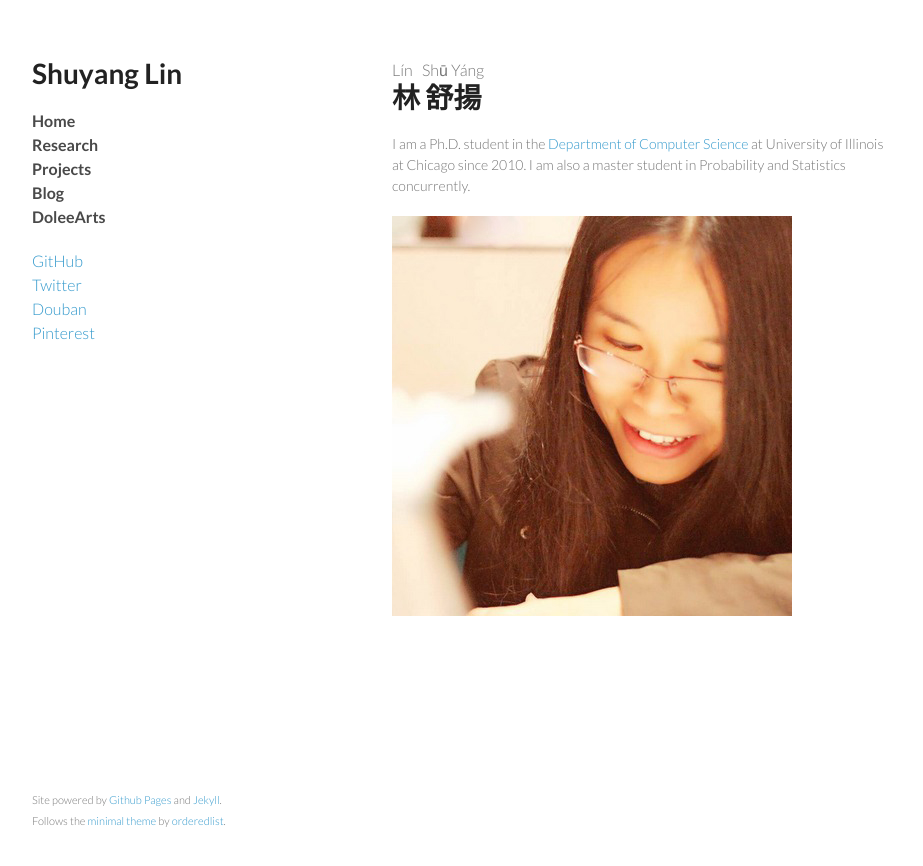
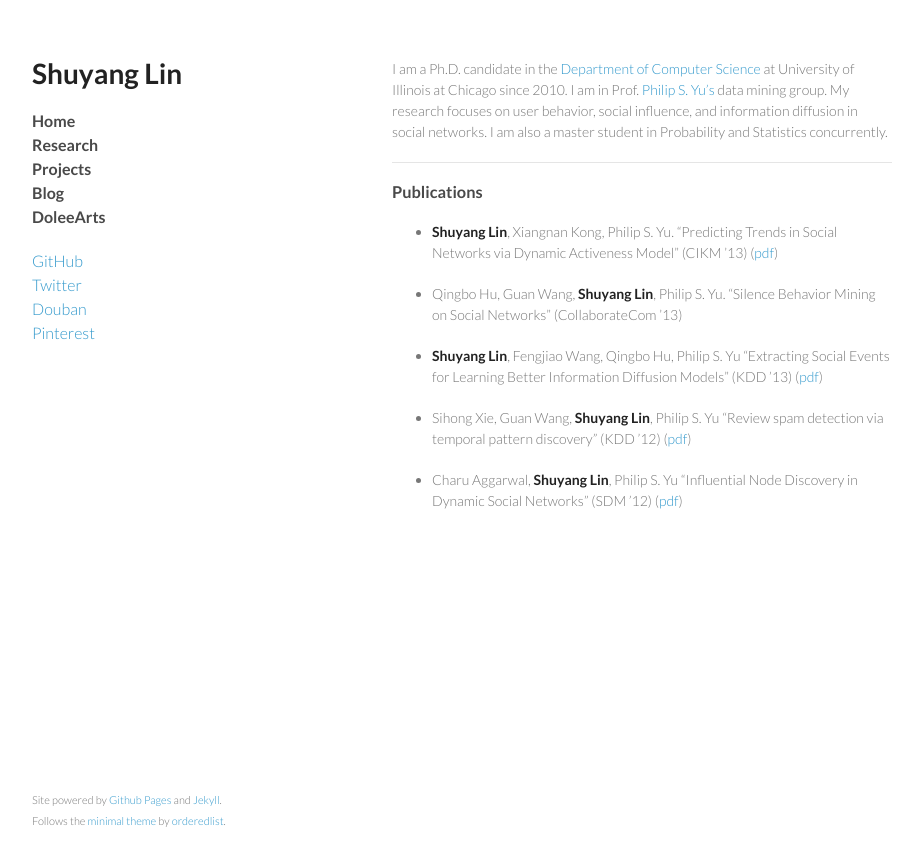
Before and after one commit to paulvanliedekerke/wittgenstein, a Jekyll site: the page built from index.md, in a window 1280 px wide. Shown: the top 866 px of the page, without its empty margins (178-1101 px from the left). Built offline with Jekyll 4.4.1, drawn with Linux system fonts in a browser that asks for light colours; our own code applies the rules of GitHub Pages for plain Markdown files; Markdown is read by kramdown in place of the engine named in the settings.

Commit message:
Set theme jekyll-theme-minimal and migrate Page Generator content

```diff
--- a/_config.yml
+++ b/_config.yml
@@ -1,3 +1,9 @@
 name: Shuyang's site
 markdown: redcarpet
 pygments: true
+
+title: Shuyang Lin
+description:
+google_analytics:
+show_downloads: true
+theme: jekyll-theme-minimal
--- a/index.html
+++ /dev/null
@@ -1,66 +0,0 @@
-<!doctype html>
-<html>
-  <head>
-    <meta charset="utf-8">
-    <meta http-equiv="X-UA-Compatible" content="chrome=1">
-    <title>Shuyang Lin</title>
-
-    <link rel="stylesheet" href="/stylesheets/styles.css">
-    <link rel="stylesheet" href="/stylesheets/pygment_trac.css">
-    <meta name="viewport" content="width=device-width, initial-scale=1, user-scalable=no">
-    <!--[if lt IE 9]>
-    <script src="//html5shiv.googlecode.com/svn/trunk/html5.js"></script>
-    <![endif]-->
-  </head>
-  <body>
-    <div class="wrapper">
-      <header>
-        <h1>Shuyang Lin</h1>
-        <p></p>
-        <p class="navigation">
-          <a href="http://linshuyang.com/">Home</a><br>
-          <a href="http://www.cs.uic.edu/~slin/">Research</a> <br>
-          <a href="http://linshuyang.com/project/">Projects</a><br>
-          <a href="http://linshuyang.com/blog/">Blog</a><br>
-          <a href="http://www.doleearts.com/">DoleeArts</a><br>
-        </p>
-
-        <p class="view">
-          <a href="https://github.com/Shuyang">GitHub</a><br>
-          <a href="https://twitter.com/Shuyang9">Twitter</a><br>
-          <a href="http://www.douban.com/people/1710549/">Douban</a><br>
-          <a href="http://www.pinterest.com/shuyang/">Pinterest</a><br>
-        </p>
-      </header>
-      <section>
-     <span style="font-size:16px"> Lín &nbsp; Shū Yáng </span>
-<h1>林 舒揚</h1>
-<p>
-	I am a Ph.D. student in the <a href="http://www.cs.uic.edu/">Department of Computer Science</a> at University of Illinois at Chicago since 2010. I am also a master student in Probability and Statistics concurrently.
-</p>
-
-<p>
-<img src="/assets/shuyang.jpg" alt="A photo of me" width="400">
-</p>
-
-
-      </section>
-      <footer>
-        <p><small>Site powered by <a href="http://pages.github.com/">Github Pages</a> and <a  href="http://jekyllrb.com/">Jekyll</a>.<br>
-                  Follows the <a href="https://github.com/orderedlist/minimal">minimal theme</a> by <a href="https://github.com/orderedlist">orderedlist</a>. </small></p>
-      </footer>
-    </div>
-    <script src="javascripts/scale.fix.js"></script>
-
-    <script>
-        (function(i,s,o,g,r,a,m){i['GoogleAnalyticsObject']=r;i[r]=i[r]||function(){
-        (i[r].q=i[r].q||[]).push(arguments)},i[r].l=1*new Date();a=s.createElement(o),
-        m=s.getElementsByTagName(o)[0];a.async=1;a.src=g;m.parentNode.insertBefore(a,m)
-        })(window,document,'script','//www.google-analytics.com/analytics.js','ga');
-
-        ga('create', 'UA-46123435-1', 'linshuyang.com');
-        ga('send', 'pageview');
-   </script>
-
-  </body>
-</html>
--- /dev/null
+++ b/index.md
@@ -0,0 +1,16 @@
+I am a Ph.D. candidate in the [Department of Computer Science](http://www.cs.uic.edu/) at University of Illinois at Chicago since 2010. I am in Prof. [Philip S. Yu's](http://www.cs.uic.edu/PSYu/) data mining group. My research focuses on user behavior, social influence, and information diffusion in social networks. I am also a master student in Probability and Statistics concurrently.
+
+
+***
+
+### Publications
+
+* **Shuyang Lin**, Xiangnan Kong, Philip S. Yu. “Predicting Trends in Social Networks via Dynamic Activeness Model” (CIKM ’13) ([pdf](http://www.cs.uic.edu/~slin/files/Lin_CIKM2013_full.pdf))
+
+* Qingbo Hu, Guan Wang, **Shuyang Lin**, Philip S. Yu. “Silence Behavior Mining on Social Networks” (CollaborateCom ’13)
+
+* **Shuyang Lin**, Fengjiao Wang, Qingbo Hu, Philip S. Yu “Extracting Social Events for Learning Better Information Diffusion Models” (KDD ’13) ([pdf](http://www.cs.uic.edu/~slin/files/Lin_KDD2013.pdf))
+
+* Sihong Xie, Guan Wang, **Shuyang Lin**, Philip S. Yu “Review spam detection via temporal pattern discovery” (KDD ’12) ([pdf](http://www.cs.uic.edu/~slin/files/Xie_KDD2012.pdf))
+
+* Charu Aggarwal, **Shuyang Lin**, Philip S. Yu “Influential Node Discovery in Dynamic Social Networks” (SDM ’12) ([pdf](http://www.cs.uic.edu/~slin/files/Aggarwal_SDM2012.pdf))
--- a/params.json
+++ /dev/null
@@ -1 +0,0 @@
-{"name":"Shuyang Lin","tagline":"","body":"I am a Ph.D. candidate in the [Department of Computer Science](http://www.cs.uic.edu/) at University of Illinois at Chicago since 2010. I am in Prof. [Philip S. Yu's](http://www.cs.uic.edu/PSYu/) data mining group. My research focuses on user behavior, social influence, and information diffusion in social networks. I am also a master student in Probability and Statistics concurrently.\r\n\r\n\r\n***\r\n\r\n### Publications\r\n\r\n* **Shuyang Lin**, Xiangnan Kong, Philip S. Yu. “Predicting Trends in Social Networks via Dynamic Activeness Model” (CIKM ’13) ([pdf](http://www.cs.uic.edu/~slin/files/Lin_CIKM2013_full.pdf))\r\n\r\n* Qingbo Hu, Guan Wang, **Shuyang Lin**, Philip S. Yu. “Silence Behavior Mining on Social Networks” (CollaborateCom ’13)\r\n\r\n* **Shuyang Lin**, Fengjiao Wang, Qingbo Hu, Philip S. Yu “Extracting Social Events for Learning Better Information Diffusion Models” (KDD ’13) ([pdf](http://www.cs.uic.edu/~slin/files/Lin_KDD2013.pdf))\r\n\r\n* Sihong Xie, Guan Wang, **Shuyang Lin**, Philip S. Yu “Review spam detection via temporal pattern discovery” (KDD ’12) ([pdf](http://www.cs.uic.edu/~slin/files/Xie_KDD2012.pdf))\r\n\r\n* Charu Aggarwal, **Shuyang Lin**, Philip S. Yu “Influential Node Discovery in Dynamic Social Networks” (SDM ’12) ([pdf](http://www.cs.uic.edu/~slin/files/Aggarwal_SDM2012.pdf))","google":"","note":"Don't delete this file! It's used internally to help with page regeneration."}
```
